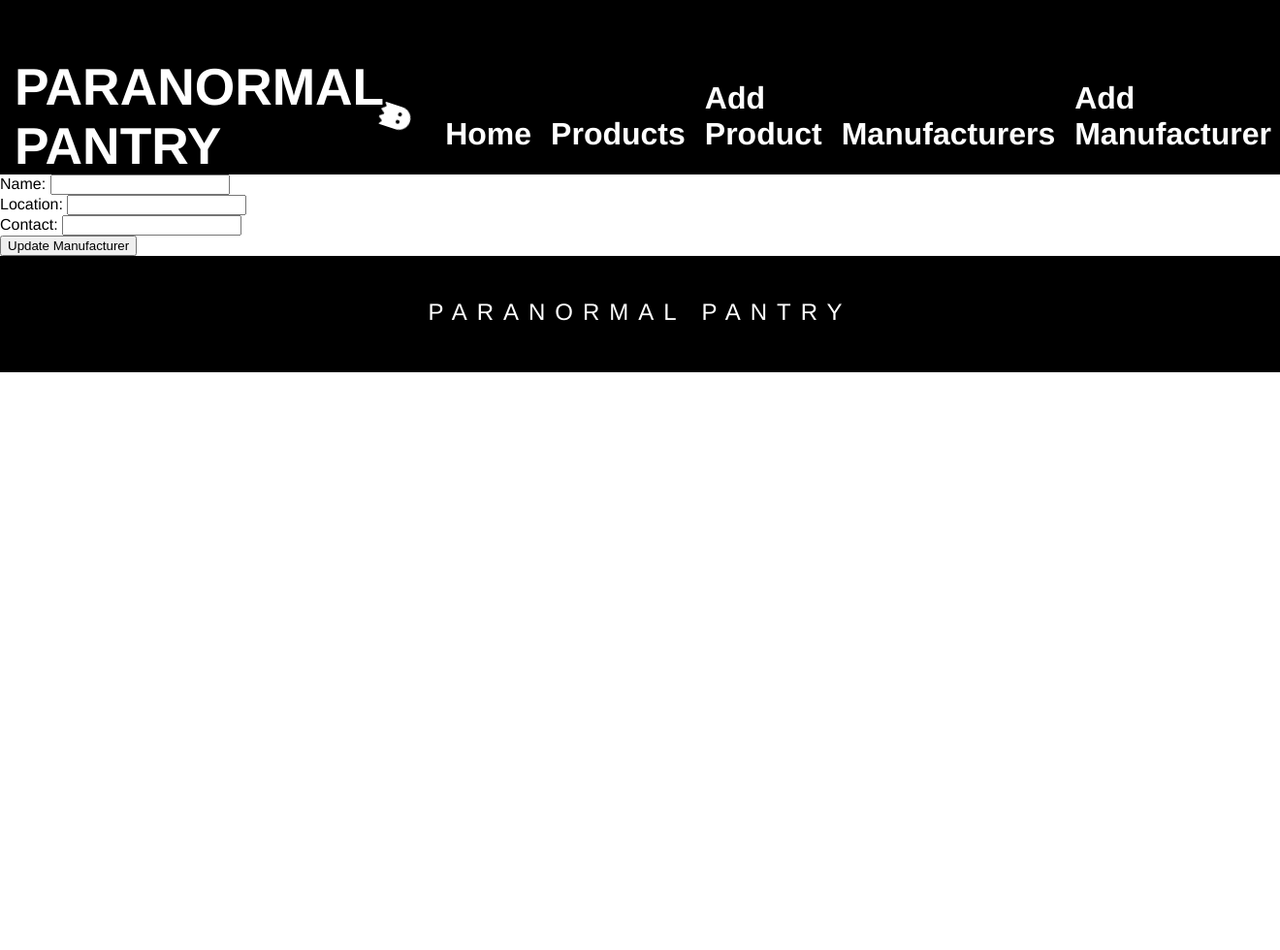
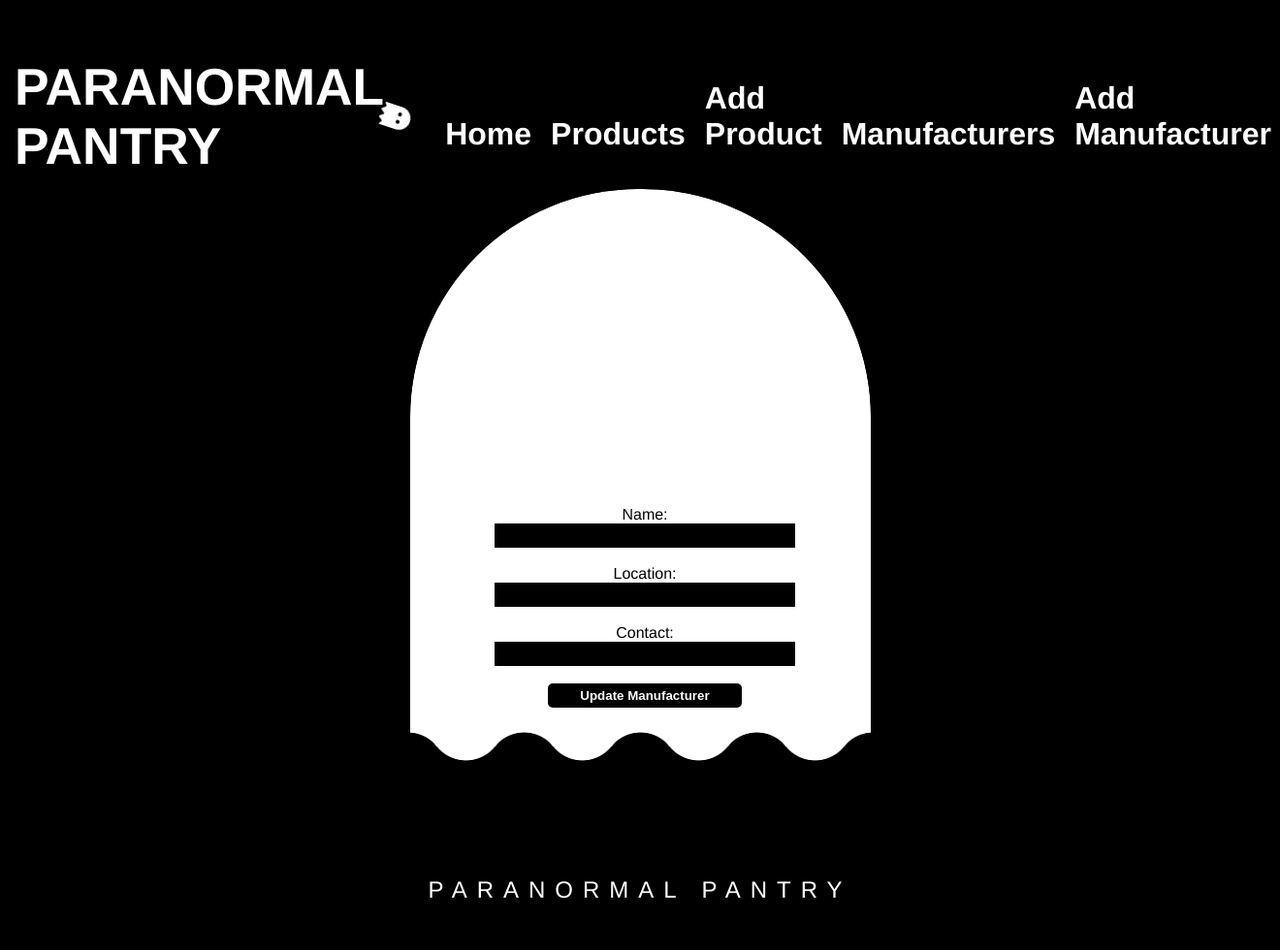
Before and after one commit to kirsty-m/shop_python_project, a Flask app: page /manufacturers/1/edit in a window 1320 px wide. Shown: the whole page at 97% size. Before the commit the page ends 384 px from the top, so only its background shows below. Run offline with Flask 3, Linux system fonts and the light colour scheme; data that the repository does not hold is empty; some libraries are stand-ins or nearby versions.

Commit message:
edit manufacturer css complete

```diff
--- a/static/style.css
+++ b/static/style.css
@@ -338,6 +338,71 @@ header > nav > ul > li > a:hover {
     border-radius: 5px;
 }
 
+#edit {
+    background-color: black;
+    min-height:650px;
+    display: flex;
+    flex-wrap:wrap;
+    justify-content: space-around;
+    padding:15px;
+}
+
+#edit > form {
+    display:flex;
+    align-items: center;
+    flex-direction: column;
+    justify-content:end;
+    align-content: center;
+    width: 425px;
+    border-radius: 235px 235px 0 0;
+    min-height: 400px;
+    background-color: white;
+    padding: 20px;
+    padding-left: 30px;
+    padding-bottom: 70px;
+    padding-top:20px;
+    margin-bottom: 45px;
+    --mask:
+        radial-gradient(38.42px at 50% calc(100% - 54.00px),#000 99%,#0000 101%) calc(50% - 60px) 0/120px 100%,
+        radial-gradient(38.42px at 50% calc(100% + 24.00px),#0000 99%,#000 101%) 50% calc(100% - 30px)/120px 100% repeat-x;
+    -webkit-mask: var(--mask);
+            mask: var(--mask);
+}
+
+#edit > form > h1 {
+    color: black;
+    font-size: 20pt;
+    font-weight: 700;
+    text-decoration: none;
+    line-height: 21pt;
+    text-align: center;
+}
+#edit > form > input[type=text]{
+    border: none;
+    background-color: black;
+    color: white;
+    padding: 5px;
+    width: 300px;
+}
+
+#edit > form > button[type=submit] {
+    width:fit-content;
+    background-color: black;
+    color: white;
+    font-weight: 600;
+    border-style: none;
+    padding:5px;
+    align-self: center;
+    width: 200px;
+    border-radius: 5px;
+}
+
+#edit > form > button[type=submit]:hover {
+    background-color: lime;
+    color: black;
+    border-radius: 5px;
+}
+
 footer {
     background-color: black;
     display: flex;
--- a/templates/manufacturers/edit.html
+++ b/templates/manufacturers/edit.html
@@ -1,7 +1,7 @@
 {% extends "base.html" %}
 
 {% block content %}
-
+    <div id="edit">
         <form action="/manufacturers/{{manufacturer.id}}" method="post">
             <label for="name">Name:</label>
             <input type="text" id="name" name="name" value="{{manufacturer.name}}">
@@ -13,10 +13,8 @@
             <input type="text" id="contact" name="contact" value="{{manufacturer.contact}}">
             <br>
             <button type="submit">Update Manufacturer</button>
-
-
         </form>
-
+    </div>
 
 
 {% endblock %}
```
Lines whose indentation alone changed are shown as unchanged.
